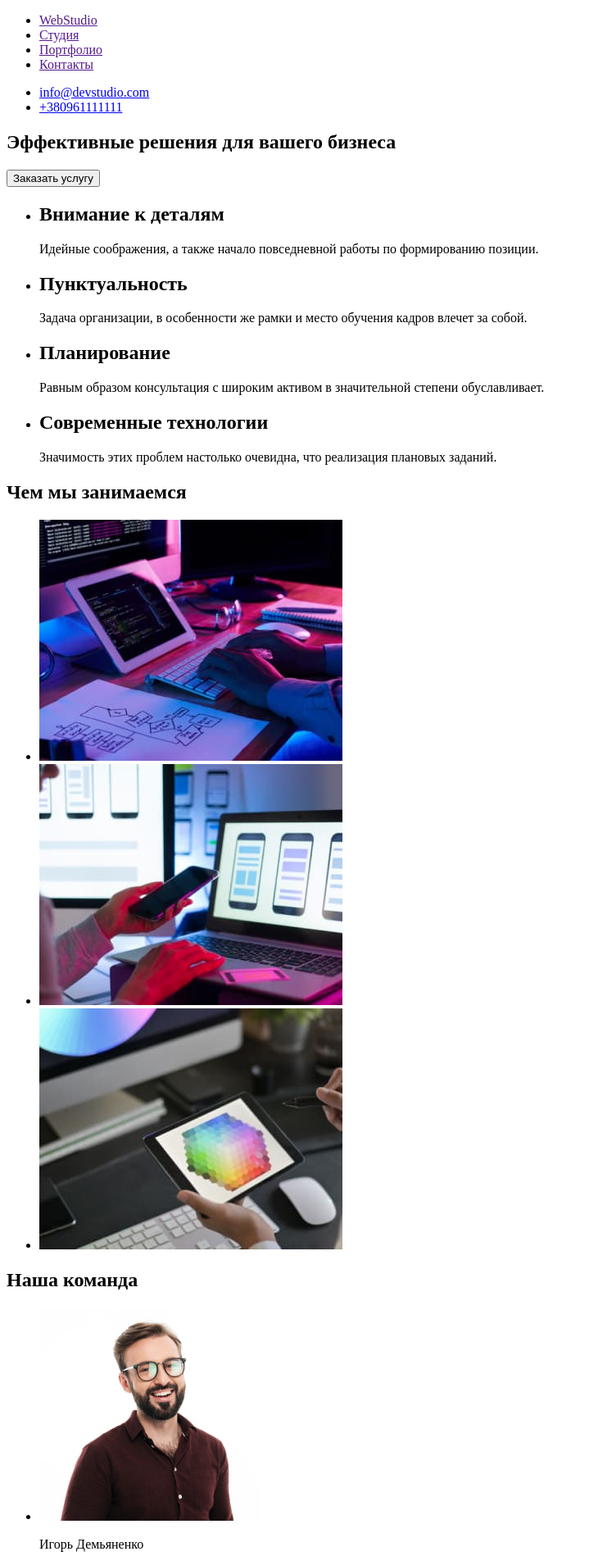
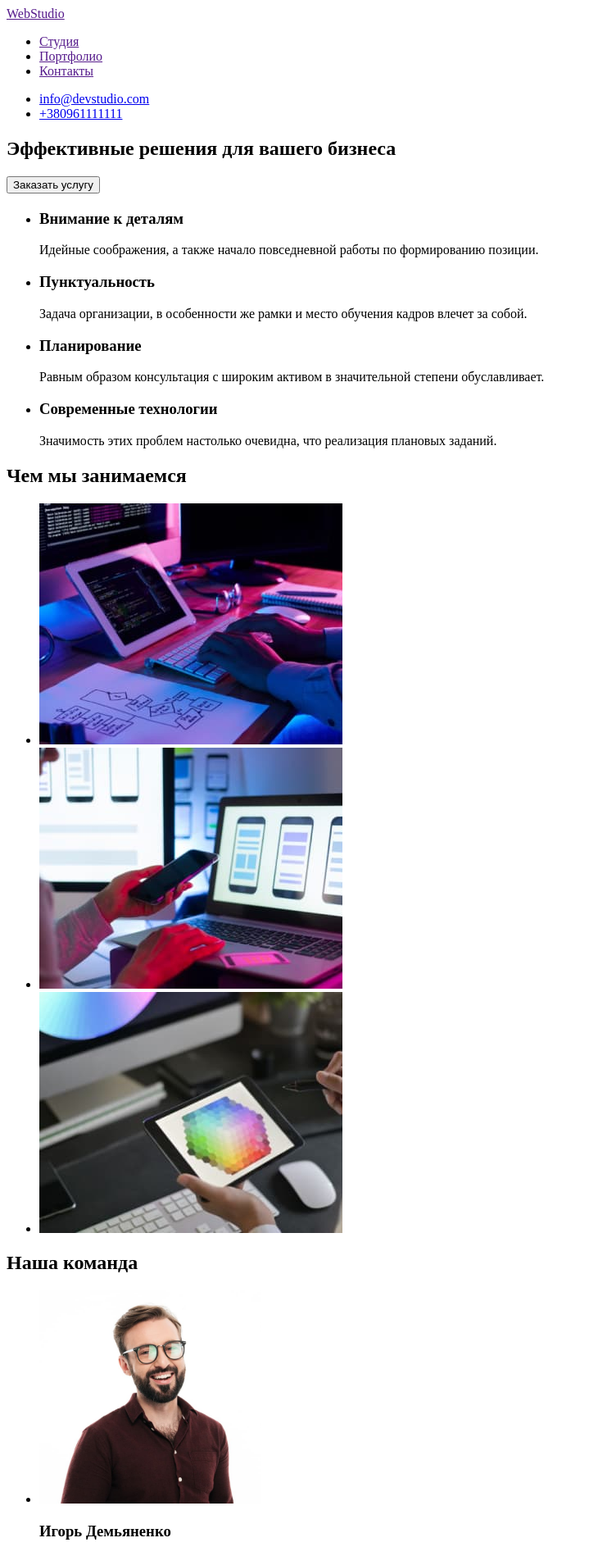
Before and after one commit to IhorKuzmenko/goit-markup-hw-01, a plain HTML site: page index.html in a window 1280 px wide. Shown: the top 1898 px of the page at 82% size, without its empty margins (0-719 px from the left). Drawn offline with Linux system fonts and the light colour scheme.

Commit message:
Update index.html

```diff
--- a/index.html
+++ b/index.html
@@ -8,42 +8,43 @@
 </head>
 <body>
     <header>
+        <a href ="">WebStudio</a>
         <nav>
             <ul>
-                <li><a href = "">WebStudio</a></li>
-                <li><a href = "">Студия</a></li>
-                <li><a href = "">Портфолио</a></li>
-                <li><a href = "">Контакты</a></li>
+                <li><a href ="">Студия</a></li>
+                <li><a href ="">Портфолио</a></li>
+                <li><a href ="">Контакты</a></li>
             </ul>
         </nav>
         <div>
             <ul>
-                <li><a href = "mailto:info@devstudio.com">info@devstudio.com</a></li>
-                <li><a href = "tel:+380961111111">+380961111111</a></li>
+                <li><a href ="mailto:info@devstudio.com">info@devstudio.com</a></li>
+                <li><a href ="tel:+380961111111">+380961111111</a></li>
             </ul>
         </div>
+    </header>
+    <main>
         <section>
             <h1>Эффективные решения для вашего бизнеса</h1>
             <button type = "button">Заказать услугу</button>
         </section>
-    </header>
-    <main>
         <section>
+            <h2></h2>
             <ul>
                 <li>
-                    <h2>Внимание к деталям</h2>
+                    <h3>Внимание к деталям</h3>
                     <p>Идейные соображения, а также начало повседневной работы по формированию позиции.</p>
                 </li>
                 <li>
-                    <h2>Пунктуальность</h2>
+                    <h3>Пунктуальность</h3>
                     <p>Задача организации, в особенности же рамки и место обучения кадров влечет за собой.</p>
                 </li>
                 <li>
-                    <h2>Планирование</h2>
+                    <h3>Планирование</h3>
                     <p>Равным образом консультация с широким активом в значительной степени обуславливает.</p>
                 </li>
                 <li>
-                    <h2>Современные технологии</h2>
+                    <h3>Современные технологии</h3>
                     <p>Значимость этих проблем настолько очевидна, что реализация плановых заданий.</p>
                 </li>
             </ul>
@@ -61,35 +62,35 @@
             <ul>
                 <li>
                     <img src = "./images/product_designer.jpg" alt = "Игорь Демьяненко, Product Designer" width = "270">
-                    <p>Игорь Демьяненко</p>
+                    <h3>Игорь Демьяненко</h3>
                     <p lang = "en">Product Designer</p>
                 </li>
                 <li>
                     <img src = "./images/frontend_developer.jpg" alt = "Ольга Репина, Frontend Developer" width = "270">
-                    <p>Ольга Репина</p>
+                    <h3>Ольга Репина</h3>
                     <p lang = "en">Frontend Developer</p>
                 </li>
                 <li>
                     <img src = "./images/marketing.jpg" alt = "Николай Тарасов, Marketing" width = "270">
-                    <p>Николай Тарасов</p>
+                    <h3>Николай Тарасов</h3>
                     <p lang = "en">Marketing</p>
                 </li>
                 <li>
                     <img src = "./images/ui_designer.jpg" alt = "Михаил Ермаков, UI Designer" width = "270">
-                    <p>Михаил Ермаков</p>
+                    <h3>Михаил Ермаков</h3>
                     <p lang = "en">UI Designer</p>
                 </li>
             </ul>
         </section>
     </main>
     <footer>
-        <a href = "">WebStudio</a>
+        <a href ="">WebStudio</a>
         <address>
             <p>г. Киев, пр-т Леси Украинки, 26</p>
         </address>
         <ul>
-            <li><a href = "mailto:info@devstudio.com">info@devstudio.com</a></li>
-            <li><a href = "tel:+380961111111">+380961111111</a></li>
+            <li><a href ="mailto:info@devstudio.com">info@devstudio.com</a></li>
+            <li><a href ="tel:+380961111111">+380961111111</a></li>
         </ul>
     </footer>
 </body>
```
